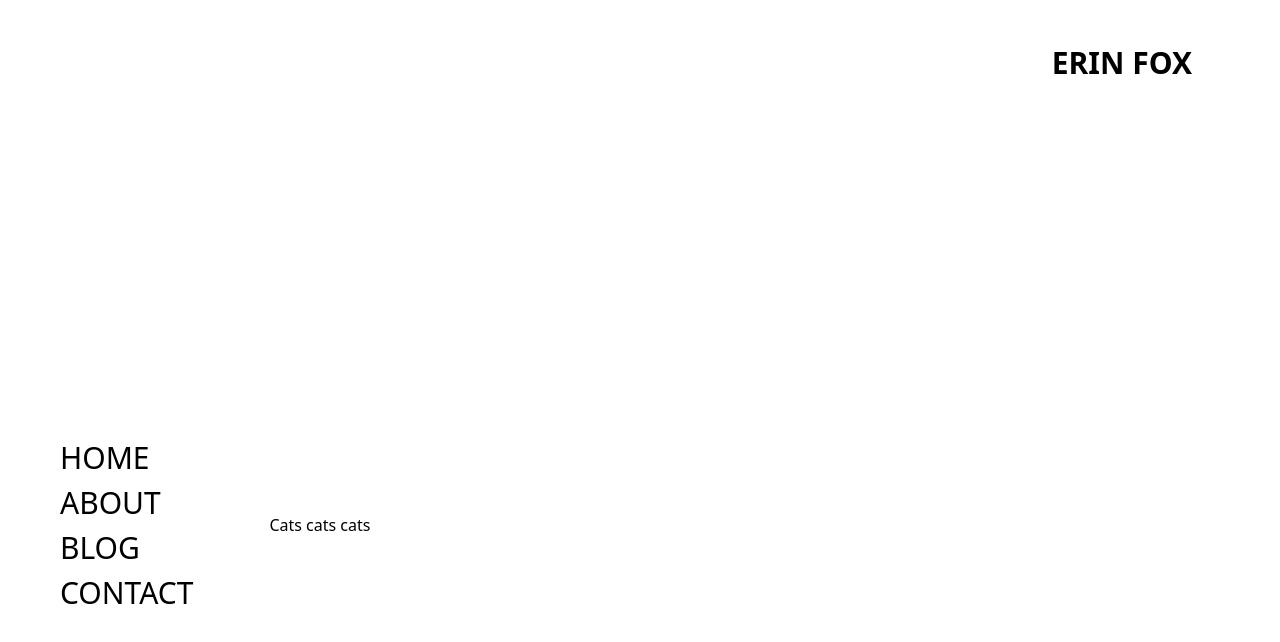
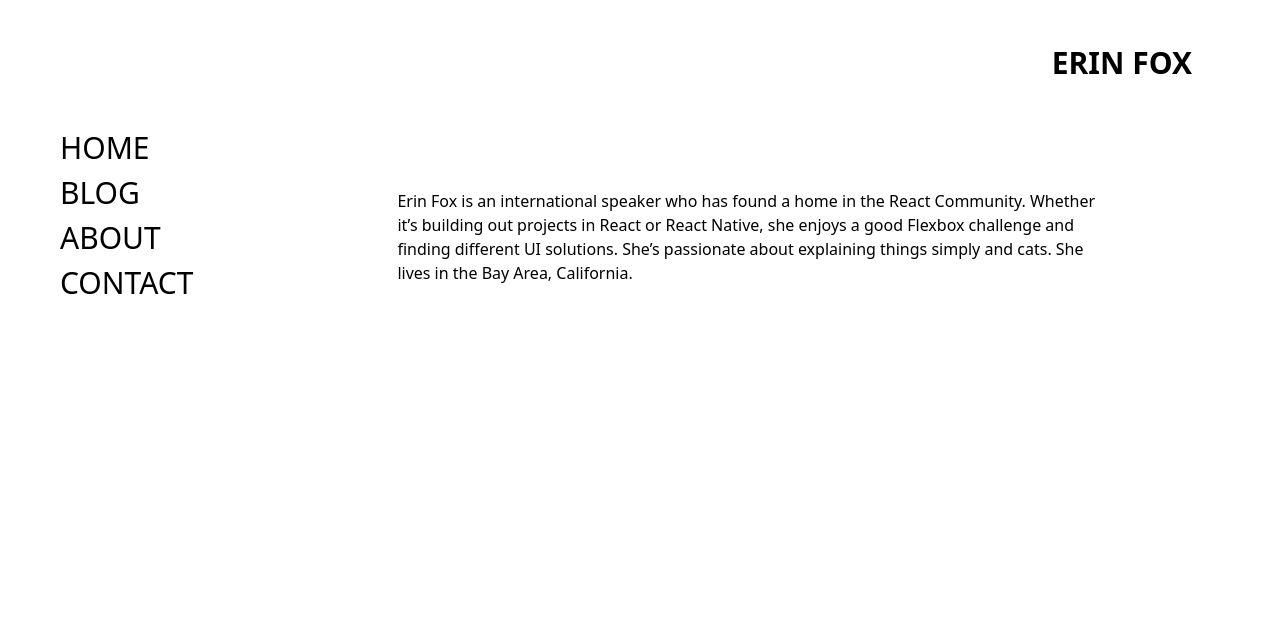
Before and after one commit to erinfox/erinfox-codes, a Gatsby site: page /about in a window 1280 px wide. Built offline with nearby package versions, Linux system fonts and the light colour scheme; Gatsby itself is replaced by a stand-in of ours.

Commit message:
started about, check window

```diff
--- a/gatsby-config.js
+++ b/gatsby-config.js
@@ -9,12 +9,12 @@ module.exports = {
         link: "/",
       },
       {
+        name: "BLOG",
+        link: "/blog",
+      },
+      {
         name: "ABOUT",
         link: "/about",
-      },
-      {
-        name: "BLOG",
-        link: "/blog",
       },
       {
         name: "CONTACT",
--- a/src/components/layout.js
+++ b/src/components/layout.js
@@ -26,7 +26,7 @@ const Layout = ({ children }) => {
     }
   `)
   return (
-    <div className="mx-12">
+    <div className="mx-12 h-screen">
       <div className="text-3xl font-semibold flex justify-end mx-10 my-10">
         <Link to="/">ERIN FOX</Link>
         <div className="block lg:hidden pl-2 self-center">
@@ -78,8 +78,8 @@ const Layout = ({ children }) => {
           </div>
         </nav>
       ) : (
-        <div className="container flex items-center justify-start h-screen">
-          <div className="flex flex-row pr-16 ">
+        <div className="container flex h-screen">
+          <div className="flex flex-row pr-16">
             <Nav
               menuLinks={data.site.siteMetadata.menuLinks}
               siteTitle={data.site.siteMetadata.title}
--- a/src/hooks/screen-width.js
+++ b/src/hooks/screen-width.js
@@ -11,8 +11,8 @@ import debounce from "lodash/debounce"
 const useScreenDimensions = (delay = 300) => {
   const getDimensions = () => {
     return {
-      width: window.innerWidth,
-      height: window.innerHeight,
+      width: window?.innerWidth,
+      height: window?.innerHeight,
     }
   }
 
--- a/src/pages/about.js
+++ b/src/pages/about.js
@@ -7,7 +7,15 @@ import SEO from "../components/seo"
 const AboutPage = () => (
   <Layout>
     <SEO title="About" />
-    <p>Cats cats cats</p>
+    <div className="px-32 py-16">
+      <p>
+        Erin Fox is an international speaker who has found a home in the React
+        Community. Whether it’s building out projects in React or React Native,
+        she enjoys a good Flexbox challenge and finding different UI solutions.
+        She’s passionate about explaining things simply and cats. She lives in
+        the Bay Area, California.
+      </p>
+    </div>
   </Layout>
 )
 
```
